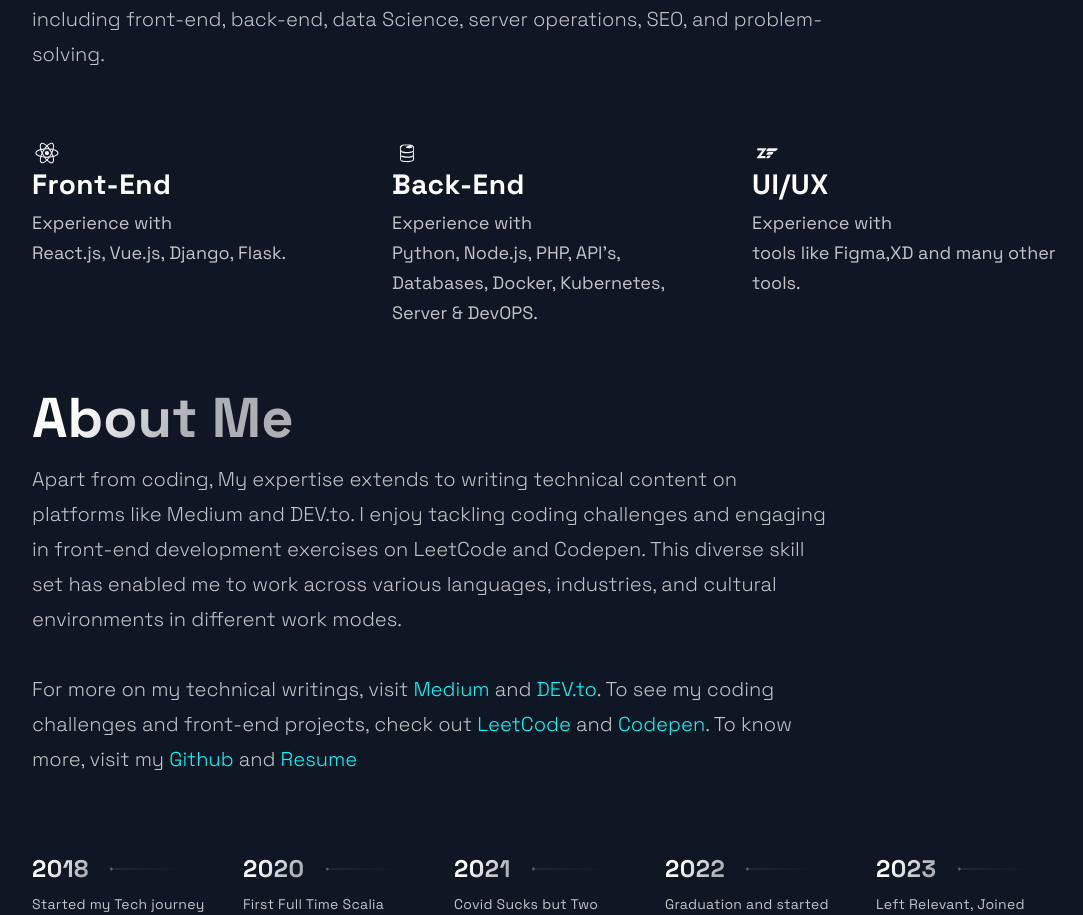
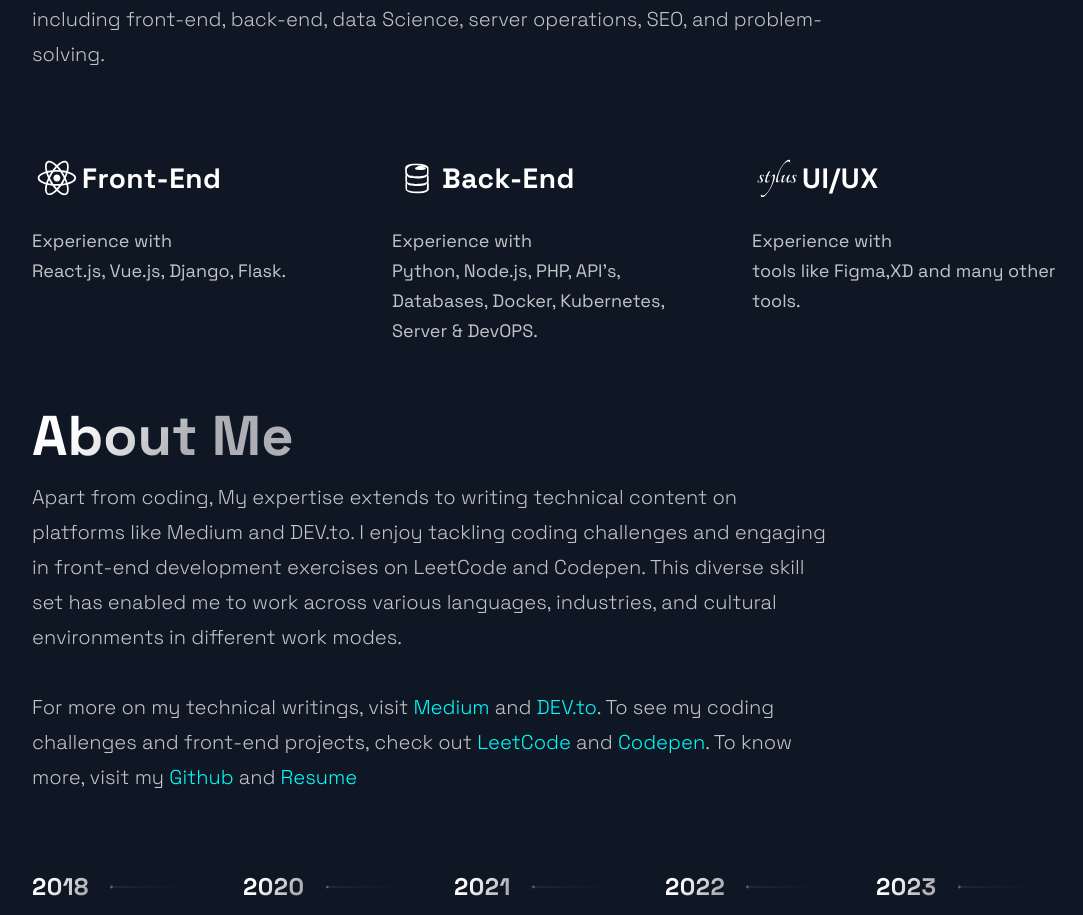
Before and after one commit to tahmidbintaslim/tahmid.github.io, a Next.js app: page / in a window 1280 px wide. Shown: the part 2880-3795 px from the top of the page, without its empty margins (88-1171 px from the left). Built offline with nearby package versions, Linux system fonts and the light colour scheme.

Commit message:
Design Changess

```diff
--- a/src/components/Technologies/Technologies.js
+++ b/src/components/Technologies/Technologies.js
@@ -1,5 +1,5 @@
   import React from 'react';
-  import { DiFirebase, DiReact, DiZend } from 'react-icons/di';
+  import { DiFirebase, DiReact, DiStylus } from 'react-icons/di';
   import { Section, SectionDivider, SectionText, SectionTitle } from '../../styles/GlobalComponents';
   import { List, ListContainer, ListItem, ListParagraph, ListTitle } from './TechnologiesStyles';
 
@@ -13,9 +13,8 @@
       </SectionText>
       <List>
         <ListItem>
-          <DiReact size="3rem"/>
           <ListContainer>
-            <ListTitle>Front-End</ListTitle>
+            <ListTitle><DiReact size="5rem"/> Front-End</ListTitle>
             <ListParagraph>
               Experience with <br />
               React.js, Vue.js, Django, Flask.
@@ -23,9 +22,8 @@
           </ListContainer>
         </ListItem>
         <ListItem>
-          <DiFirebase size="3rem"/>
           <ListContainer>
-            <ListTitle>Back-End</ListTitle>
+            <ListTitle><DiFirebase size="5rem"/> Back-End</ListTitle>
             <ListParagraph>
               Experience with <br />
               Python, Node.js, PHP, API's, Databases, Docker, Kubernetes, Server & DevOPS.
@@ -33,9 +31,8 @@
           </ListContainer>
         </ListItem>
         <ListItem>
-          <DiZend size="3rem"/>
           <ListContainer>
-            <ListTitle>UI/UX</ListTitle>
+            <ListTitle><DiStylus size="5rem"/> UI/UX</ListTitle>
             <ListParagraph>
               Experience with <br />
               tools like Figma,XD and many other tools.
--- a/src/components/Technologies/TechnologiesStyles.js
+++ b/src/components/Technologies/TechnologiesStyles.js
@@ -63,19 +63,25 @@
 export const ListTitle = styled.h4`
   font-weight: 700;
   font-size: 28px;
-  line-height: 32px;
+  line-height: 80px;
   letter-spacing: 0.02em;
   color: #FFFFFF;
   margin-bottom: 8px;
+  display: flex;
+  align-items: center;
+  flex-direction: row;
+  flex-wrap: wrap;
+  align-content: center;
+  justify-content: flex-start;
 
 @media ${props => props.theme.breakpoints.md}{
   font-size: 24px;
-  line-height: 28px;
+  line-height: 70px;
 }
 
 @media ${props => props.theme.breakpoints.sm}{
   font-size: 20px;
-  line-height: 28px;
+  line-height: 60px;
   letter-spacing: 0.02em;
   margin-bottom: 4px;
 }
```
